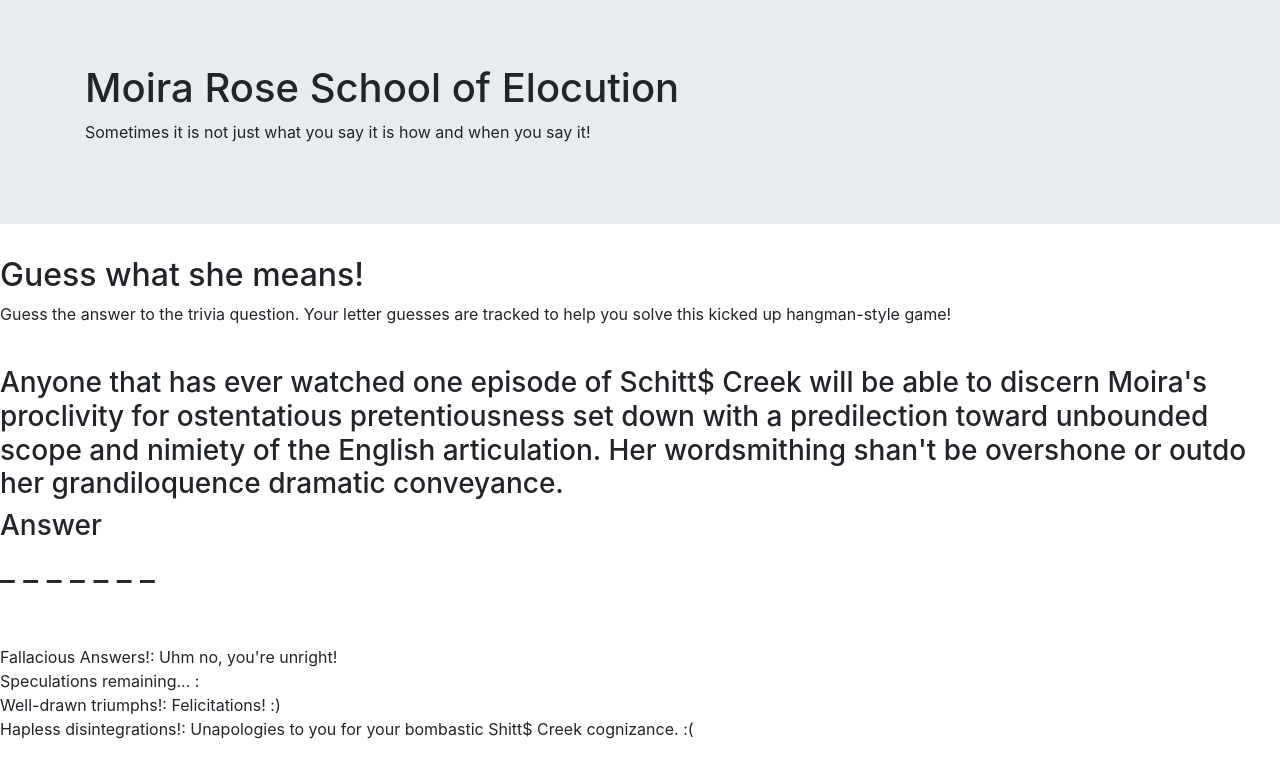
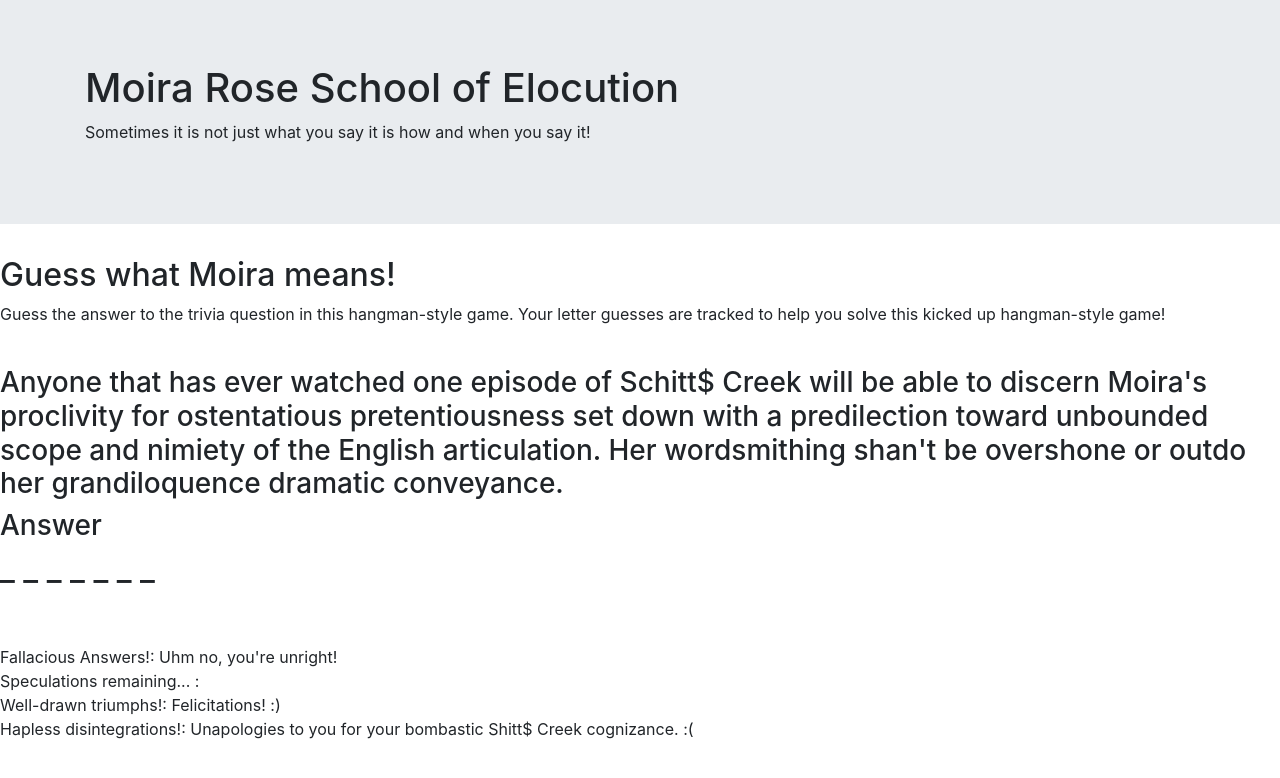
Before and after one commit to mlratino/SchittsCreekTemplate, a website: page layout.html in a window 1280 px wide. Drawn offline with nearby package versions, Linux system fonts and the light colour scheme; files that its build step writes are made by us from their sources.

```diff
--- a/layout.html
+++ b/layout.html
@@ -45,8 +45,8 @@
 
 <div class="instructionsContainer">
 
- <h2> Guess what she means!</h2>
- <p>Guess the answer to the trivia question. Your letter guesses are tracked to help you solve this kicked up hangman-style game!</p>
+ <h2> Guess what Moira means!</h2>
+ <p>Guess the answer to the trivia question in this hangman-style game. Your letter guesses are tracked to help you solve this kicked up hangman-style game!</p>
  <br>
  <h3>Anyone that has ever watched one episode of Schitt$ Creek will be able to discern Moira's proclivity for ostentatious pretentiousness set down with a predilection toward unbounded scope and nimiety of the English articulation. Her wordsmithing shan't be overshone or outdo her grandiloquence dramatic conveyance. </h3>
 </div>
```
